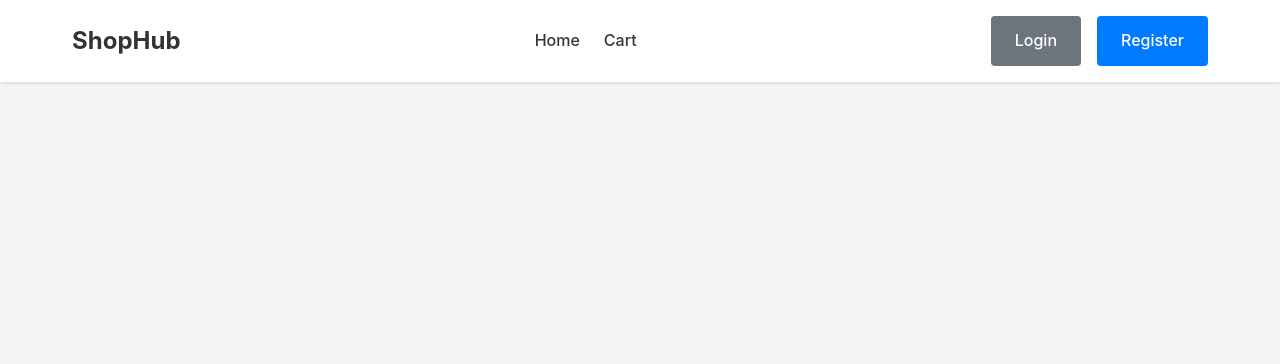
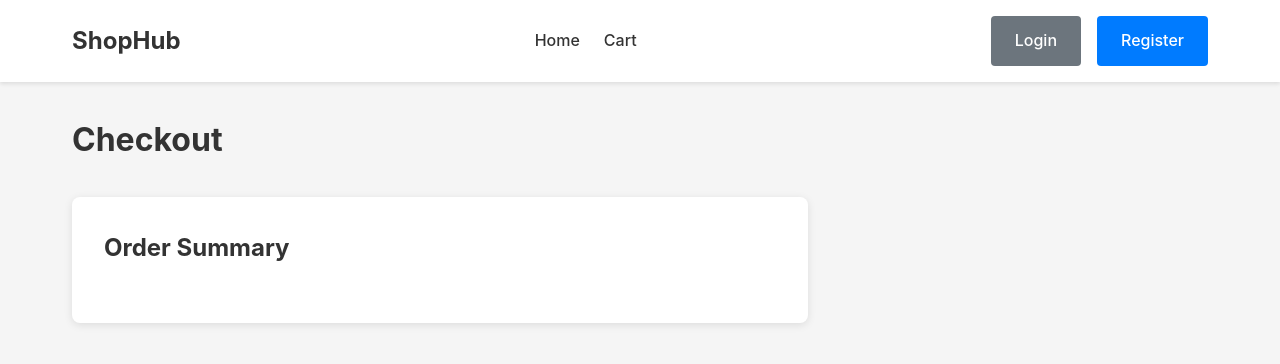
Before and after one commit to giovannikuntadi/ecommerce-react-js, a React (Vite) app: page /cart in a window 1280 px wide. Shown: the top 364 px of the page. Built offline with nearby package versions, Linux system fonts and the light colour scheme.

Commit message:
feat: add cart page

```diff
--- a/src/App.jsx
+++ b/src/App.jsx
@@ -1,14 +1,16 @@
 import { Route, Routes } from 'react-router-dom';
+import { AuthProvider } from './contexts/Auth';
+import { CartProvider } from './contexts/Cart';
 import { Navbar } from './components/Navbar';
 import { Home } from './pages/Home';
 import { Auth } from './pages/Auth';
 import { Cart } from './pages/Cart';
-import { AuthProvider } from './contexts/Auth';
 import { ProductDetails } from './pages/ProductDetails';
 
 export function App() {
   return (
     <AuthProvider>
+      <CartProvider>
         <div className="app">
           <Navbar />
           <Routes>
@@ -18,6 +20,7 @@ export function App() {
             <Route path="/cart" element={<Cart />} />
           </Routes>
         </div>
+      </CartProvider>
     </AuthProvider>
   );
 }
--- a/src/components/ProductCard.jsx
+++ b/src/components/ProductCard.jsx
@@ -1,4 +1,5 @@
 import { Link } from 'react-router-dom';
+import { useCart } from '@/contexts/Cart';
 
 /**
  * @typedef {Object} Product
@@ -18,6 +19,11 @@ import { Link } from 'react-router-dom';
  * @param {ProductCardProps} props
  */
 export function ProductCard({ product }) {
+  const { addToCart, cartItems } = useCart();
+
+  const productInCart = cartItems.find(item => item.id === product.id);
+  const productQuantityLabel = productInCart ? `(${productInCart.quantity})` : '';
+
   return (
     <>
       <div className="product-card">
@@ -29,7 +35,9 @@ export function ProductCard({ product }) {
             <Link to={`/products/${product.id}`} className="btn btn-secondary">
               View Details
             </Link>
-            <button className="btn btn-primary">Add to Cart</button>
+            <button className="btn btn-primary" onClick={() => addToCart(product.id)}>
+              Add to Cart {productQuantityLabel}
+            </button>
           </div>
         </div>
       </div>
--- /dev/null
+++ b/src/contexts/Cart/CartContext.jsx
@@ -0,0 +1,3 @@
+import { createContext } from 'react';
+
+export const CartContext = createContext(null);
--- /dev/null
+++ b/src/contexts/Cart/CartProvider.jsx
@@ -0,0 +1,58 @@
+import { useCallback, useState } from 'react';
+import { CartContext } from './CartContext';
+import { getProductById } from '../../data/products';
+
+export function CartProvider({ children }) {
+  const [cartItems, setCartItems] = useState([]);
+
+  const getCartItemsWithProducts = useCallback(() => {
+    return cartItems
+      .map(item => ({
+        ...item,
+        product: getProductById(item.id),
+      }))
+      .filter(item => item.product);
+  }, [cartItems]);
+
+  const addToCart = useCallback(
+    productId => {
+      const existing = cartItems.find(item => item.id === productId);
+
+      if (existing) {
+        const updatedQty = cartItems.map(item =>
+          item.id === productId ? { id: productId, quantity: existing.quantity + 1 } : item,
+        );
+        setCartItems(updatedQty);
+      } else {
+        const newItem = { id: productId, quantity: 1 };
+        setCartItems([...cartItems, newItem]);
+      }
+    },
+    [cartItems],
+  );
+
+  const removeFromCart = useCallback(
+    productId => {
+      const newItems = cartItems.filter(item => item.id !== productId);
+      setCartItems(newItems);
+    },
+    [cartItems],
+  );
+
+  const updateQuantity = useCallback(
+    (productId, quantity) => {
+      if (quantity < 1) {
+        removeFromCart(productId);
+        return;
+      }
+      setCartItems(cartItems.map(item => (item.id === productId ? { ...item, quantity } : item)));
+    },
+    [cartItems, removeFromCart],
+  );
+
+  return (
+    <CartContext.Provider value={{ cartItems, addToCart, getCartItemsWithProducts, updateQuantity, removeFromCart }}>
+      {children}
+    </CartContext.Provider>
+  );
+}
--- /dev/null
+++ b/src/contexts/Cart/index.jsx
@@ -0,0 +1,4 @@
+/* eslint-disable react-refresh/only-export-components */
+export * from './CartContext';
+export * from './CartProvider';
+export * from './useCart';
--- /dev/null
+++ b/src/contexts/Cart/useCart.js
@@ -0,0 +1,8 @@
+import { useContext } from 'react';
+import { CartContext } from './CartContext';
+
+export function useCart() {
+  const cart = useContext(CartContext);
+
+  return cart;
+}
--- a/src/pages/Cart.jsx
+++ b/src/pages/Cart.jsx
@@ -1,3 +1,86 @@
+import { useCart } from '@/contexts/Cart';
+import { useCallback, useMemo } from 'react';
+
 export function Cart() {
-  return null;
+  const { getCartItemsWithProducts, updateQuantity, removeFromCart } = useCart();
+
+  const cartItems = useMemo(() => {
+    return getCartItemsWithProducts();
+  }, [getCartItemsWithProducts]);
+
+  /**
+   * @param {number} productId
+   * @param {number} quantity
+   */
+  const handleClickDecreaseQuantity = useCallback(
+    (productId, quantity) => {
+      updateQuantity(productId, quantity);
+    },
+    [updateQuantity],
+  );
+
+  /**
+   * @param {number} productId
+   * @param {number} quantity
+   */
+  const handleClickIncreaseQuantity = useCallback(
+    (productId, quantity) => {
+      updateQuantity(productId, quantity);
+    },
+    [updateQuantity],
+  );
+
+  /**
+   * @param {number} productId
+   * @param {number} quantity
+   */
+  const handleClickRemoveItem = useCallback(
+    productId => {
+      removeFromCart(productId);
+    },
+    [removeFromCart],
+  );
+
+  return (
+    <div className="page">
+      <div className="container">
+        <h1 className="page-title">Checkout</h1>
+        <div className="checkout-container">
+          <div className="checkout-items">
+            <h2 className="checkout-section-title">Order Summary</h2>
+            {cartItems.map(item => (
+              <div className="checkout-item">
+                <img src={item.product.image} alt={item.product.name} className="checkout-item-image" />
+                <div className="checkout-item-details">
+                  <h3 className="checkout-item-name">{item.product.name}</h3>
+                  <p className="checkout-item-price">${item.product.price}</p>
+                </div>
+                <div className="checkout-item-controls">
+                  <div className="quantity-controls">
+                    <button
+                      className="quantity-btn"
+                      onClick={() => handleClickDecreaseQuantity(item.id, item.quantity - 1)}
+                    >
+                      -
+                    </button>
+                    <span className="quantity-value">{item.quantity}</span>
+                    <button
+                      className="quantity-btn"
+                      onClick={() => handleClickIncreaseQuantity(item.id, item.quantity + 1)}
+                    >
+                      +
+                    </button>
+                  </div>
+                  <p className="checkout-item-total">${(item.product.price * item.quantity).toFixed(2)}</p>
+                  <button className="btn btn-secondary" onClick={() => handleClickRemoveItem(item.id)}>
+                    Remove
+                  </button>
+                </div>
+              </div>
+            ))}
+          </div>
+        </div>
+      </div>
+    </div>
+  );
 }
--- a/src/pages/ProductDetails.jsx
+++ b/src/pages/ProductDetails.jsx
@@ -1,19 +1,22 @@
 import { useEffect } from 'react';
 import { useNavigate, useParams } from 'react-router-dom';
-import { getProductById } from '../data/products';
+import { getProductById } from '@/data/products';
+import { useCart } from '@/contexts/Cart';
 
 export function ProductDetails() {
   const { id } = useParams();
-  // const [product, setProduct] = useState(null);
+
   const navigate = useNavigate();
+
+  const { cartItems, addToCart } = useCart();
+
   const product = getProductById(id);
-  // const updateProductFound = useEffectEvent(product => {
-  //   setProduct(product);
-  // });
+
+  const productInCart = cartItems.find(item => item.id === product.id);
+
+  const productQuantityLabel = productInCart ? `(${productInCart.quantity})` : '';
 
   useEffect(() => {
-    // const product = getProductById(id);
-
     if (!product) {
       navigate('/');
       return;
@@ -31,7 +34,14 @@ export function ProductDetails() {
             <h1 className="product-detail-name">{product.name}</h1>
             <p className="product-detail-price">${product.price}</p>
             <p className="product-detail-description">{product.description}</p>
-            <button className="btn btn-primary">Add to Cart</button>
+            <button
+              className="btn btn-primary"
+              onClick={() => {
+                addToCart(product.id);
+              }}
+            >
+              Add to Cart {productQuantityLabel}
+            </button>
           </div>
         </div>
       </div>
```
Lines whose indentation alone changed are shown as unchanged.
